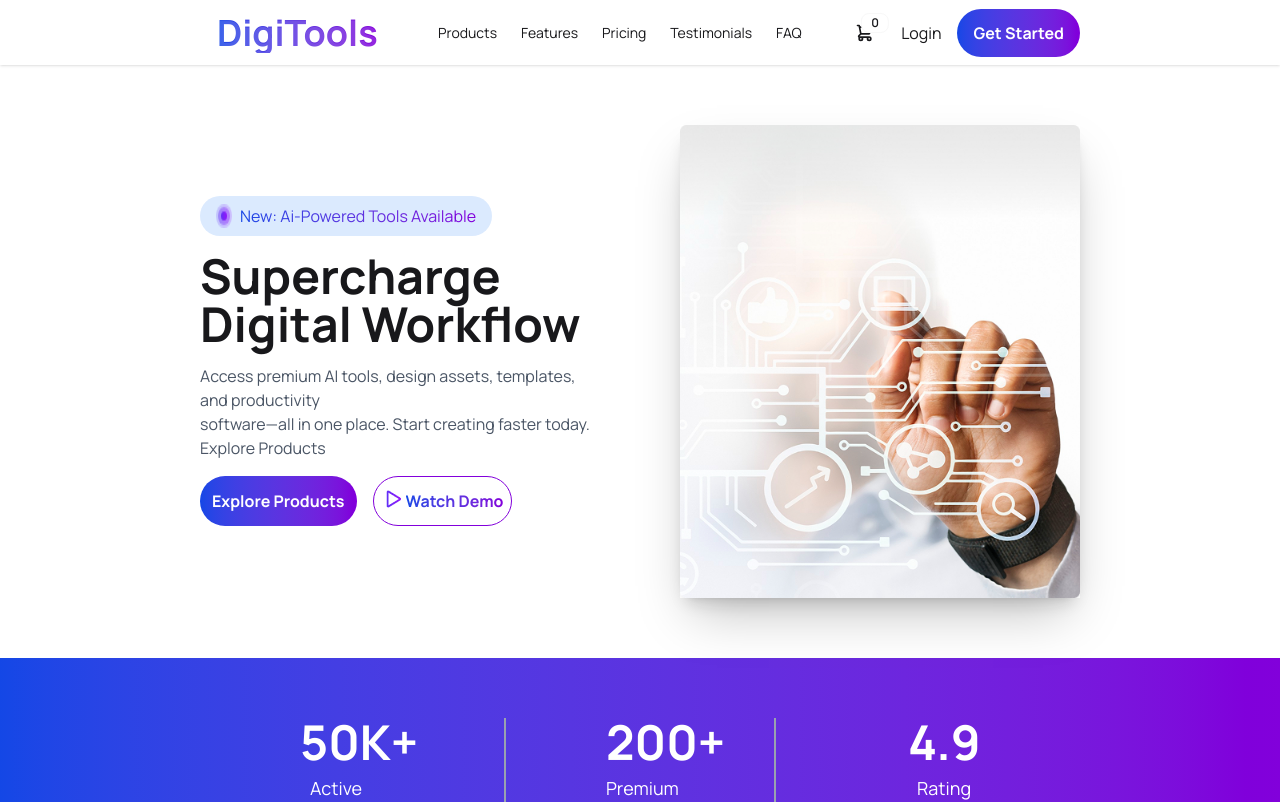
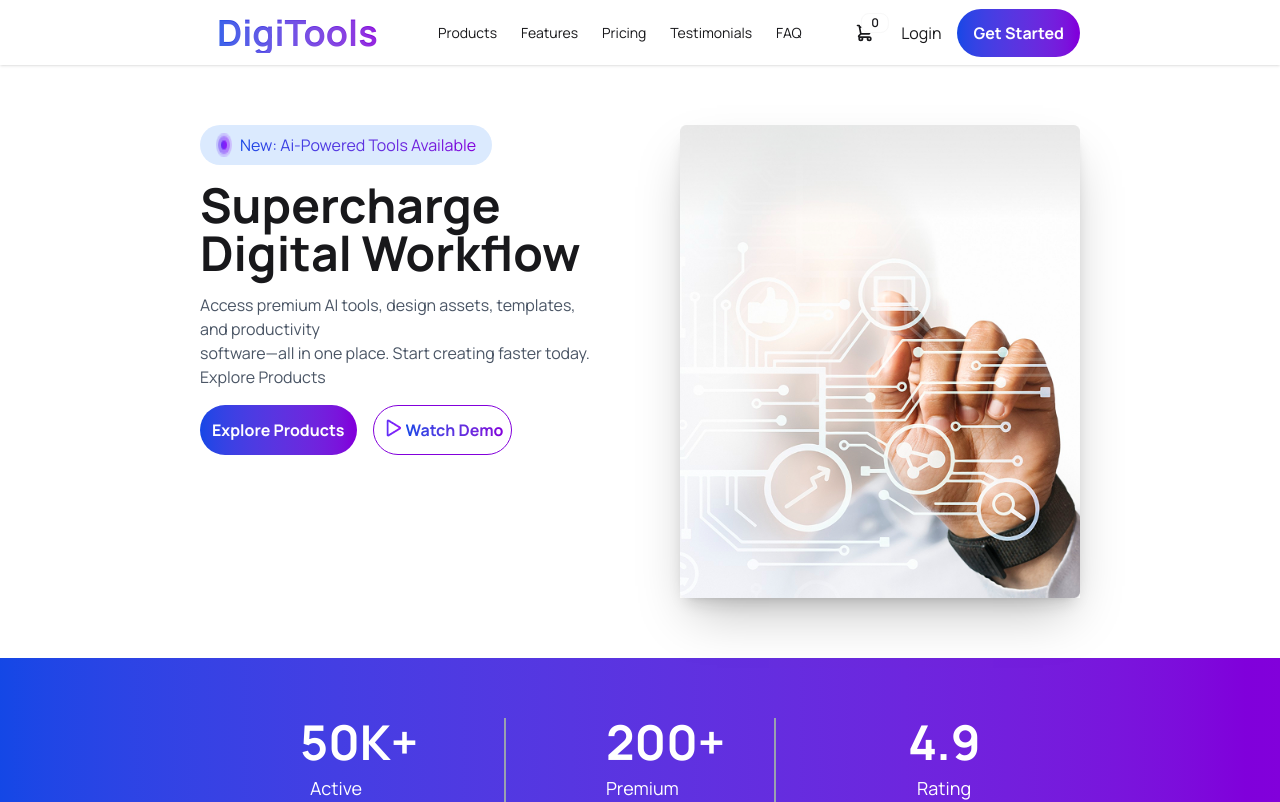
Before and after one commit to PhataPoster/Assignment-6, a React (Vite) app in the folder DigiTools-platform/: page / in a window 1280 px wide. Shown: the top 802 px of the page. Built offline with nearby package versions, Linux system fonts and the light colour scheme.

Commit message:
banner fix

```diff
--- a/DigiTools-platform/src/components/homepage/banner/banner.jsx
+++ b/DigiTools-platform/src/components/homepage/banner/banner.jsx
@@ -4,7 +4,7 @@ import play from "../../../assets/play.png";
 import banner from "../../../assets/banner.png";
 const Banner = () => {
     return (
-        <div className='flex flex-col-reverse px-2 gap-8 mt-15 mb-15 lg:flex-row lg:gap-20 lg:px-50'>
+        <div className='flex flex-col-reverse justify-center items-center px-2 gap-8 mt-15 mb-15 lg:flex-row lg:gap-20 lg:px-50 lg:justify-start lg:items-start'>
             <div className='flex flex-col gap-4 justify-center items-center lg:items-start text-center lg:text-start' >
                 <div className='flex gap-2 bg-blue-100 rounded-full px-4 py-2 w-fit'>
                     <img src={circle} alt="circle logo" />
```
